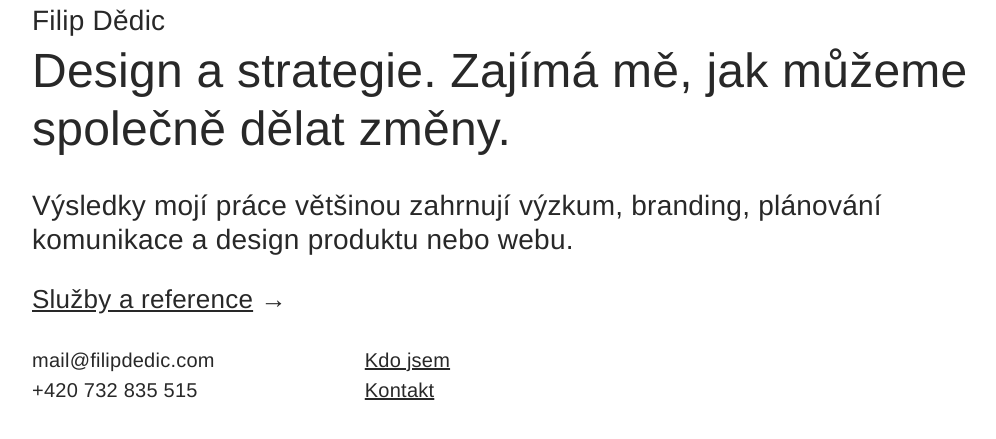
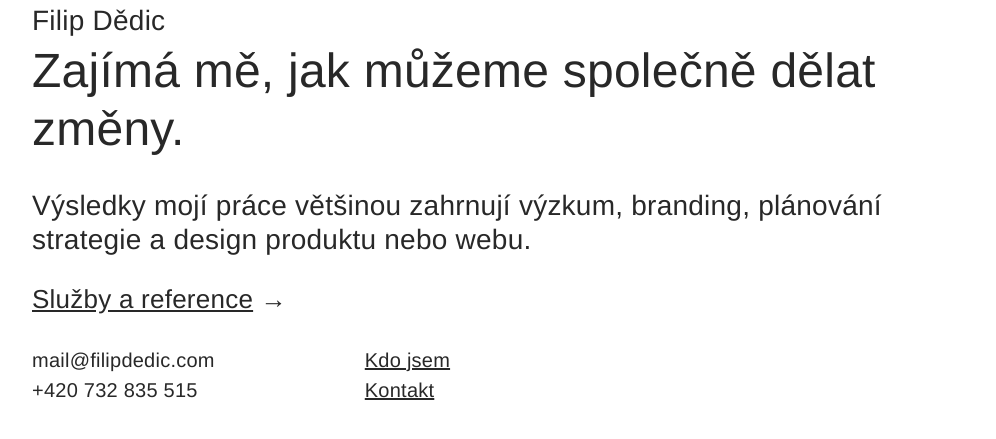
Before and after one commit to fdedic/fdedic.github.io, a Jekyll site: the page built from index.md, in a window 1280 px wide. Shown: the top 439 px of the page, without its empty margins (128-1124 px from the left). Built offline with Jekyll 4.4.1, drawn with Linux system fonts in a browser that asks for light colours; nearby versions of some CDN libraries.

Commit message:
Update index.md

```diff
--- a/index.md
+++ b/index.md
@@ -2,7 +2,7 @@
 layout: default
 title: Filip Dědic
 ---
-#  Design a strategie. Zajímá mě, jak můžeme společně dělat změny.
-## Výsledky mojí práce většinou zahrnují výzkum, branding, plánování komunikace a design produktu nebo webu.
+#  Zajímá mě, jak můžeme společně dělat změny.
+## Výsledky mojí práce většinou zahrnují výzkum, branding, plánování strategie a design produktu nebo webu.
 
 ### [Služby a reference](/sluzby) →
```
